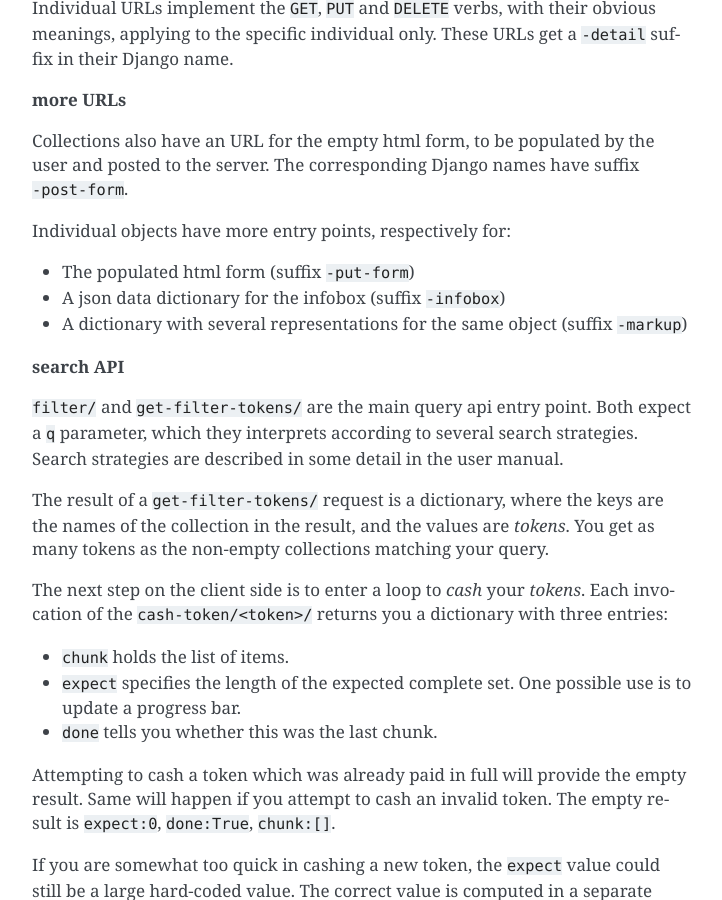
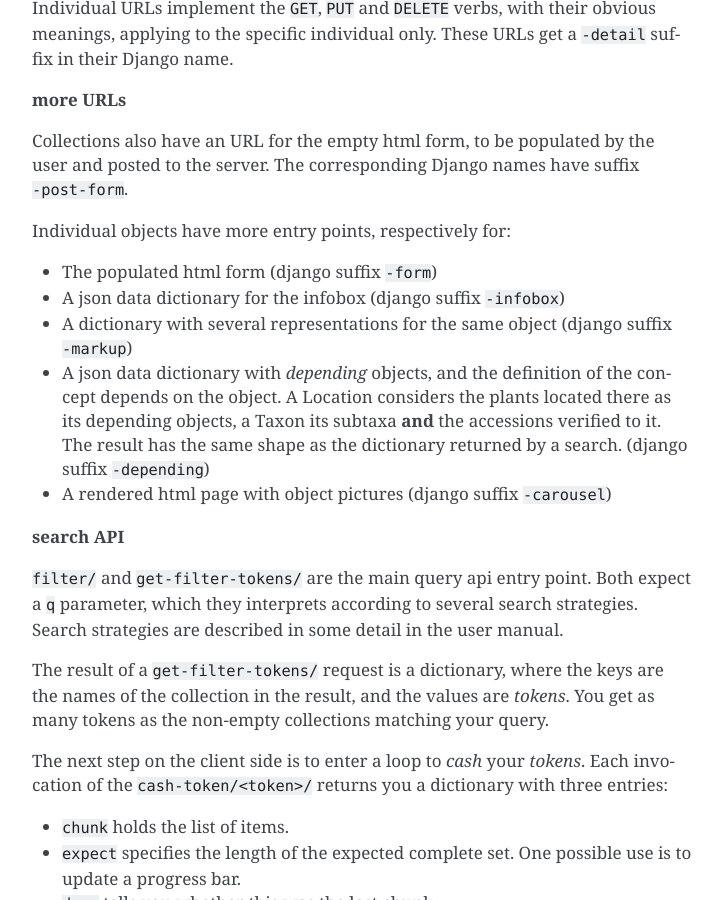
Before and after one commit to Ghini/server, a Sphinx documentation site: the page built from docs/technical.rst, in a window 1280 px wide and 900 px high, scrolled down 1504 px. Shown: the whole window, without its empty margins (388-1110 px from the left). Built offline with Sphinx 7.4.7, drawn with Linux system fonts in a browser that asks for light colours.

Commit message:
making order, documenting, making more uniform.

```diff
--- a/docs/technical.rst
+++ b/docs/technical.rst
@@ -78,9 +78,16 @@ suffix ``-post-form``.
 
 Individual objects have more entry points, respectively for:
 
-- The populated html form (suffix ``-put-form``)
-- A json data dictionary for the infobox (suffix ``-infobox``)
-- A dictionary with several representations for the same object (suffix ``-markup``)
+- The populated html form (django suffix ``-form``)
+- A json data dictionary for the infobox (django suffix ``-infobox``)
+- A dictionary with several representations for the same object (django suffix ``-markup``)
+- A json data dictionary with *depending* objects, and the definition of the
+  concept depends on the object.  A Location considers the plants located
+  there as its depending objects, a Taxon its subtaxa **and** the accessions
+  verified to it.  The result has the same shape as the dictionary returned
+  by a search.  (django suffix ``-depending``)
+- A rendered html page with object pictures (django suffix ``-carousel``)
+
 
 **search API**
 
```
Also changed, not shown: 3 other files.
